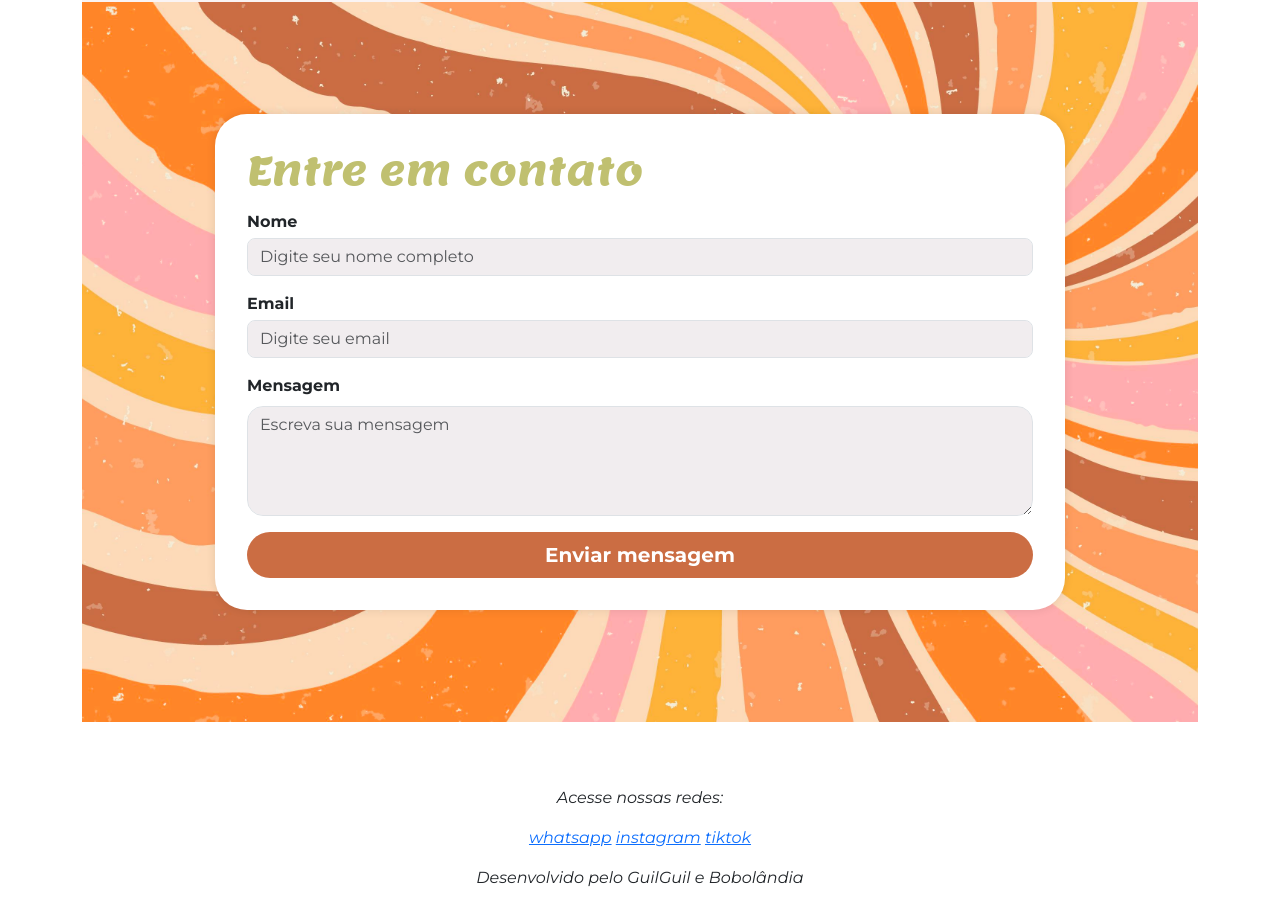
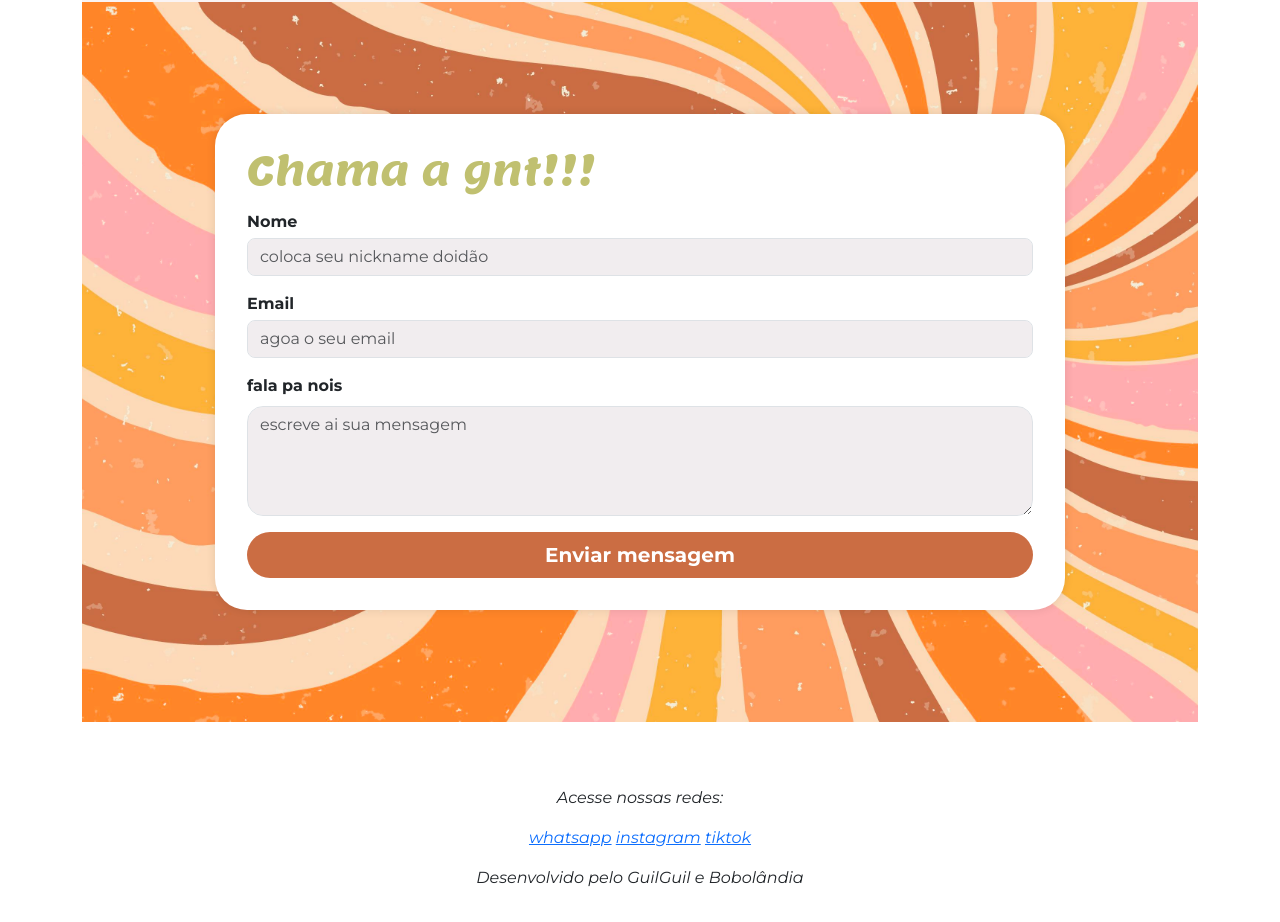
Before and after one commit to Guilbertyzzz/site-acessivel, a plain HTML site: page index.html in a window 1280 px wide. Shown: the part 2259-3181 px from the top of the page. Drawn offline with nearby package versions, Linux system fonts and the light colour scheme.

Commit message:
Update index.html

```diff
--- a/index.html
+++ b/index.html
@@ -96,22 +96,22 @@
         <section id="contato">
             <div class="container p-5 d-flex justify-content-center">
                 <div class="col-md-8 col-lg-10 rounded-5 formulario"> <!-- Caixa do formulário com 60% de largura -->
-                    <h2 class="mb-3">Entre em contato</h2>
+                    <h2 class="mb-3">Chama a gnt!!!</h2>
                     <form>
                         <div class="form-group mb-3">
                             <label for="nome">Nome</label>
                             <input type="text" id="nome" name="nome" class="form-control rounded-3 mt-1"
-                                placeholder="Digite seu nome completo">
+                                placeholder="coloca seu nickname doidão">
                         </div>
                         <div class="form-group mb-3">
                             <label for="email">Email</label>
                             <input type="email" id="email" name="email" class="form-control rounded-3 mt-1"
-                                placeholder="Digite seu email">
+                                placeholder="agoa o seu email">
                         </div>
                         <div class="form-group mb-3">
-                            <label for="mensagem">Mensagem</label>
+                            <label for="mensagem">fala pa nois</label>
                             <textarea id="mensagem" name="mensagem" class="form-control rounded-4 mt-2" rows="4"
-                                placeholder="Escreva sua mensagem"></textarea>
+                                placeholder="escreve ai sua mensagem"></textarea>
                         </div>
                         <div class="d-grid gap-2">
                             <button type="submit" class="btn btn-primary btn-lg rounded-pill">Enviar
```
